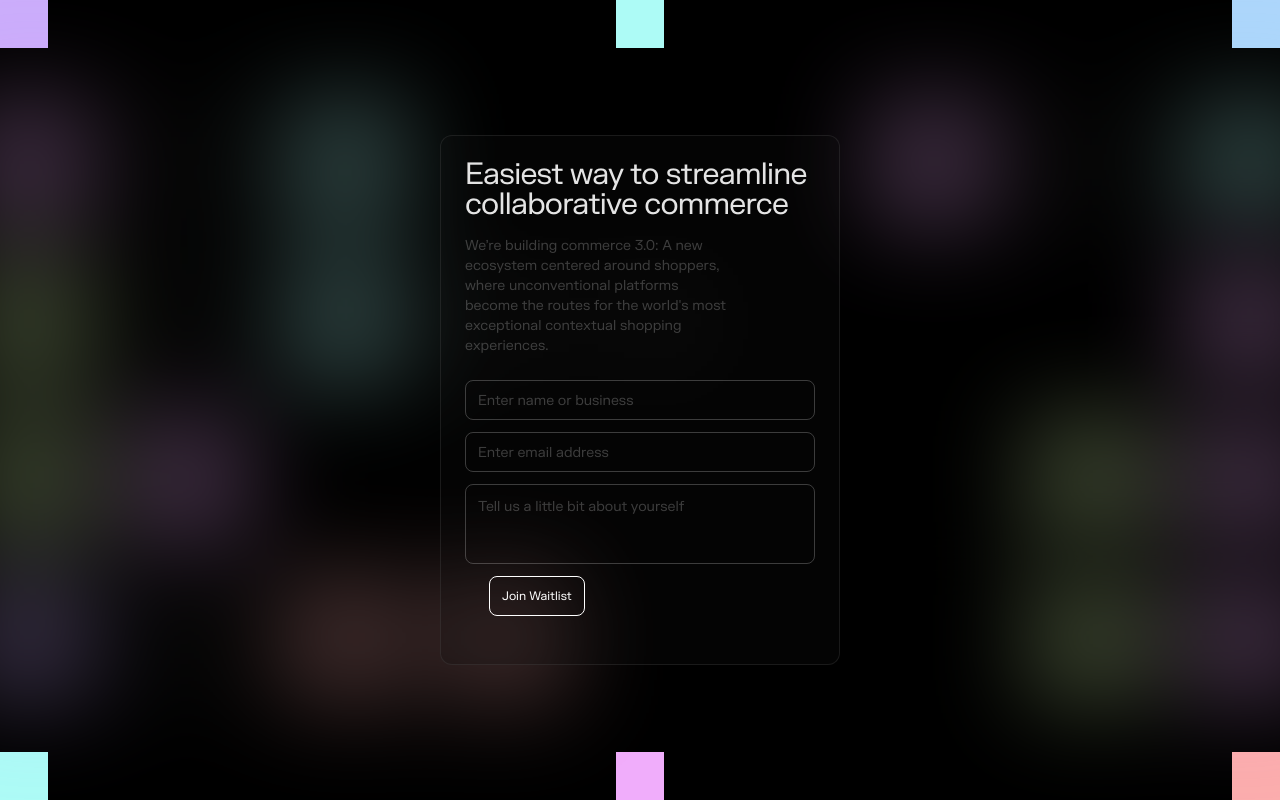
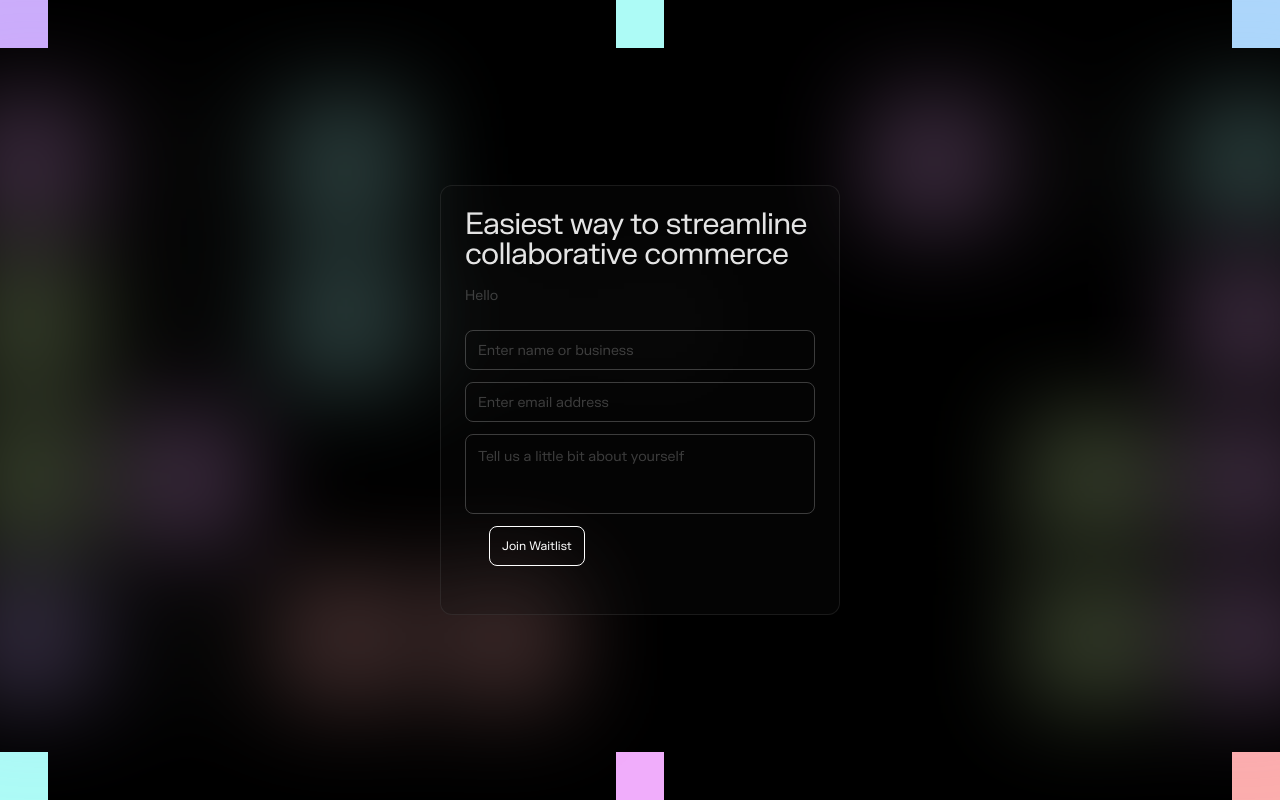
Before and after one commit to fvckprth/p307, a Next.js app: page / in a window 1280 px wide. Built offline with nearby package versions, Linux system fonts and the light colour scheme.

Commit message:
Temp change

```diff
--- a/components/joinForm.tsx
+++ b/components/joinForm.tsx
@@ -58,7 +58,7 @@ export function JoinForm() {
             Easiest way to streamline
             collaborative commerce
         </CardTitle>
-        <CardDescription>We’re building commerce 3.0:  A new ecosystem centered around shoppers,  where unconventional platforms become the routes for the world's most exceptional contextual shopping experiences. </CardDescription>
+        <CardDescription>Hello</CardDescription>
       </CardHeader>
       <CardContent>
         <Form {...form}>
--- a/package.json
+++ b/package.json
@@ -21,7 +21,6 @@
     "autoprefixer": "10.4.15",
     "class-variance-authority": "^0.7.0",
     "clsx": "^2.0.0",
-    "eslint": "8.47.0",
     "eslint-config-next": "13.4.19",
     "framer-motion": "^10.16.1",
     "lucide-react": "^0.268.0",
@@ -36,5 +35,9 @@
     "tailwindcss-animate": "^1.0.6",
     "typescript": "5.1.6",
     "zod": "^3.22.2"
+  },
+  "devDependencies": {
+    "@next/eslint-plugin-next": "^13.4.19",
+    "eslint-config-prettier": "^9.0.0"
   }
 }
```
Also changed, not shown: .eslintrc.json, 1 other file (tests, documents, lock files or other folders).
